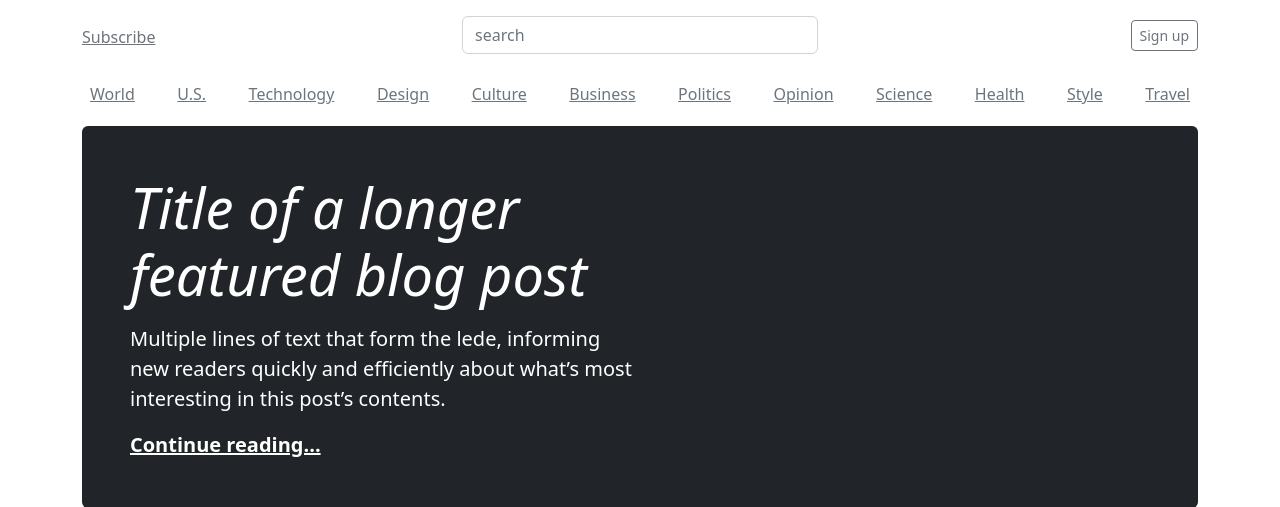
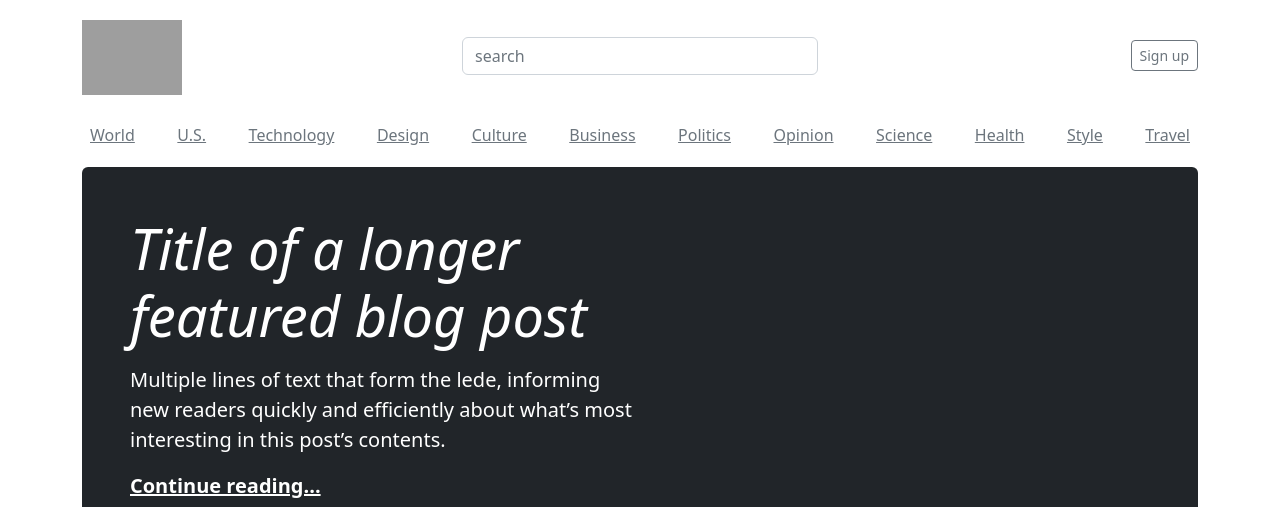
Before and after one commit to begmatovTimur/HomeClick, a Django app: page / in a window 1280 px wide. Shown: the top 507 px of the page. Run offline with Django 4.2, Linux system fonts and the light colour scheme; grey boxes are pictures that could not be loaded.

```diff
--- a/main/templates/index.html
+++ b/main/templates/index.html
@@ -7,7 +7,9 @@
       <header class="blog-header lh-1 py-3">
         <div class="row flex-nowrap justify-content-between align-items-center">
           <div class="col-4 pt-1">
-            <a class="link-secondary" href="#">Subscribe</a>
+            <a class="link-secondary" href="#">
+              <img src="https://national-expertise.ru/wp-content/uploads/2019/01/Cian.ru_.png" width="100px" alt="">
+            </a>
           </div>
           <div class="col-4 text-center">
             <form action="{% url 'index' %}" class="justify-content-center">
```
